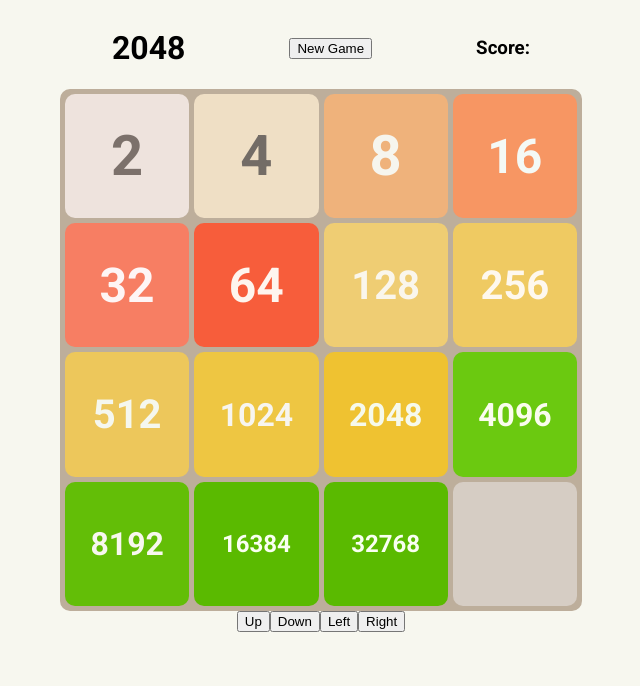
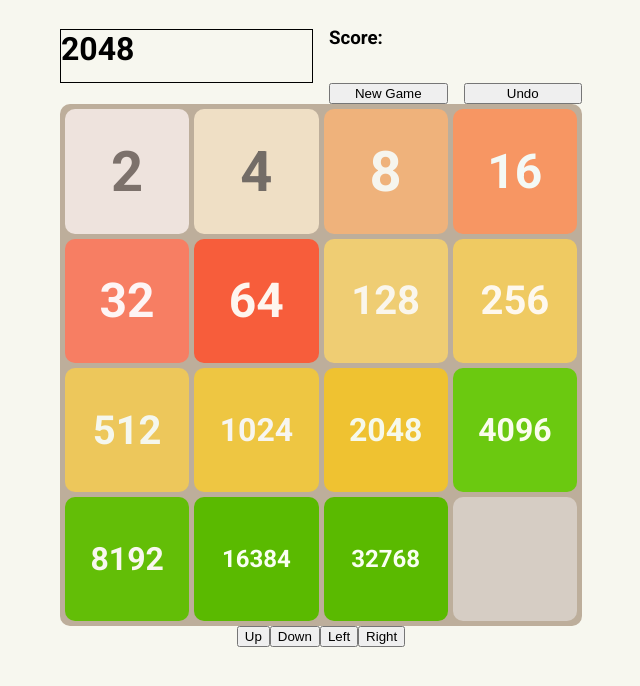
Before and after one commit to ThePrakharRajpali/2048, a website: page index.html in a window 1280 px wide. Shown: the whole page, without its empty margins (319-959 px from the left). Drawn offline with Linux system fonts and the light colour scheme.

Commit message:
minor changes in css and js

```diff
--- a/index.css
+++ b/index.css
@@ -1,36 +1,4 @@
-/* body {
-    font-family: 'Roboto', sans-serif;
-    background-color: #F7F7EF;
-}
 
-.grid{
-    background-color: #BDAE9B;
-    background-color: #BDAE9B;
-    display: grid;
-    border-radius: 10px;
-    width: minmax(40vw, auto);
-    /* grid-template-areas:
-    '1 2 3 4'
-    '5 6 7 8'
-    '9 10 11 12'
-    '13 14 15 16'; */
-    /* grid-template-columns: repeat(4,minmax(100px, auto)); */
-    /* grid-template-rows: repeat(4, 25%); */
-
-    /* grid-auto-rows: minmax(100px, auto); */
-    /* gap: 0.5em; */
-/* } */
-
-/* .grid-item{ */
-    /* border: 1px solid black; */
-    /* border-radius: 10px; */
-    /* margin: 5px; */
-    /* padding: 20px; */
-    /* display: flex; */
-    /* justify-content: center; */
-    /* align-items: center; */
-    /* background-color: #D6CDC4; */
-/* } */
 
 body{
     display: flex;
@@ -42,11 +10,40 @@
 }
 
 .info{
-    display: flex;
-    flex-direction: row;
-    justify-content: space-around;
-    align-items: center;
+    display: grid;
+    gap: 1em;
+    grid-template-areas:
+        'heading heading score score'
+        'heading heading new undo';
+    grid-template-columns: repeat(4, 1fr);
+    grid-auto-rows: repeat(2, 1fr);
 }
+
+.mainHeading{
+    grid-area: heading;
+    border: 1px solid black;
+}
+
+.score{
+    grid-area: score;
+    /* border: 1px solid black; */
+
+}
+
+.newGameButton{
+    grid-area: new;
+    grid-column: span 1/auto;
+    /* border: 1px solid black; */
+
+}
+
+.undoButton{
+    grid-area: undo;
+    grid-column: span 1/auto;
+    /* border: 1px solid black; */
+
+}
+
 
 .buttons{
     display: flex;
--- a/index.html
+++ b/index.html
@@ -10,13 +10,19 @@
 		<link rel="stylesheet" href="index.css">
     </head>
     <body>
-        <div class='center'><div class="info">
+        <div class='center'>
+            <div class="info">
                 <h1 class="mainHeading">2048</h1>
-            <button>
+
+                <h3 class="score"> Score: </h3>
+
+                <button class="newGameButton">
                     New Game
                 </button>
 
-            <h3> Score: </h3>
+                <button class="undoButton">
+                    Undo
+                </button>
             </div>
 
 
@@ -44,7 +50,8 @@
                 <button id="DownButton">Down</button>
                 <button id="LeftButton">Left</button>
                 <button id="RightButton">Right</button>
-        </div></div>
+            </div>
+        </div>
 
 
         <script src="index.js"></script>
```
Lines whose indentation alone changed are shown as unchanged.
